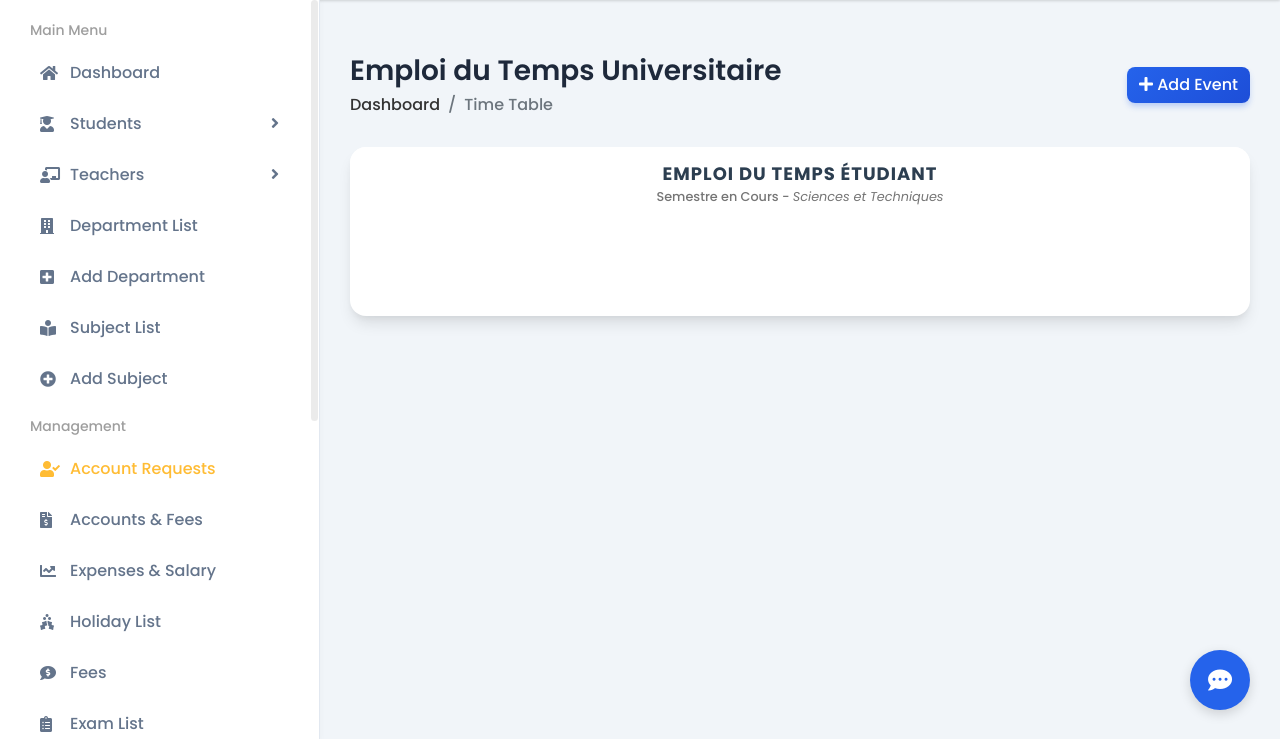
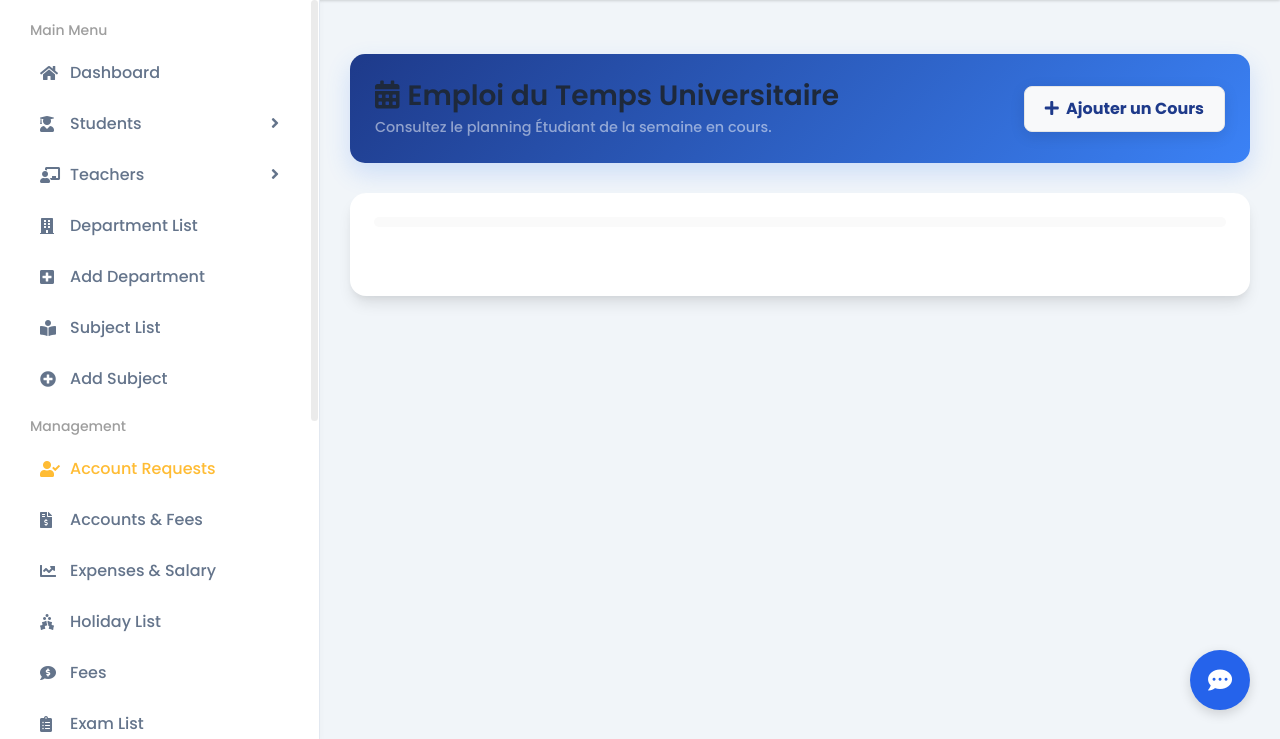
Before and after one commit to Homam-Dany/Application_Web_Systeme_De_Gestion_Scolaire, a Django app: page /student/timetable/ in a window 1280 px wide. Shown: the part 60-799 px from the top of the page. Run offline with Django 5.2, Linux system fonts and the light colour scheme; the visitor is signed in with stand-in values (Sample User, id 1); data that the repository does not hold is empty; some libraries are stand-ins or nearby versions.

Commit message:
Implémentation du système de couleurs dynamiques par filières et refonte emploi du temps

```diff
--- a/school/student/views.py
+++ b/school/student/views.py
@@ -14,11 +14,29 @@ def dashboard(request):
     exams = Exam.objects.all()[:5]
     timetables = TimeTable.objects.filter(class_name=student.student_class) if student else []
 
+    # Calculate current average for stats
+    from .models import ExamResult
+    results = ExamResult.objects.filter(student=student, is_published=True)
+    avg_grade = 0
+    if results.exists():
+        total_scaled = 0
+        for r in results:
+            total_m = float(r.exam.total_marks) if r.exam.total_marks else 20.0
+            mark = float(r.marks_obtained)
+            if r.rattrapage_marks is not None:
+                mark = max(mark, float(r.rattrapage_marks))
+            total_scaled += (mark / total_m) * 20.0
+        avg_grade = round(total_scaled / results.count(), 2)
+
     context = {
         'student': student,
         'holidays': holidays,
         'exams': exams,
-        'timetables': timetables
+        'timetables': timetables,
+        'average_grade': avg_grade,
+        'exam_count': exams.count(),
+        'total_subjects': Subject.objects.filter(class_name=student.student_class).count() if student else 0,
+        'teacher_count': Subject.objects.filter(class_name=student.student_class).values('teacher').distinct().count() if student else 0
     }
     return render(request, 'students/student-dashboard.html', context)
 
@@ -39,6 +57,8 @@ def student_list(request):
 
 @login_required
 def add_student(request):
+    if not request.user.is_admin:
+        return redirect('dashboard')
     if request.method == 'POST':
         first_name = request.POST.get('first_name')
         last_name = request.POST.get('last_name')
@@ -98,6 +118,8 @@ def holiday_list(request):
 
 @login_required
 def add_holiday(request):
+    if not request.user.is_admin:
+        return redirect('dashboard')
     if request.method == 'POST':
         Holiday.objects.create(
             holiday_id=request.POST.get('holiday_id'),
@@ -160,6 +182,8 @@ def exam_list(request):
 
 @login_required
 def add_exam(request):
+    if not (request.user.is_admin or request.user.is_teacher):
+        return redirect('dashboard')
     # Logic for allowed subjects based on user role
     if request.user.is_teacher:
         teacher = Teacher.objects.filter(user=request.user).first()
@@ -225,6 +249,15 @@ def timetable_list(request):
     ]
     slot_headers = [f"{s[0]} - {s[1]}" for s in slots]
 
+    # Predefined color palettes per filiere
+    filiere_colors = {
+        'MIP': {'main': '#22c55e', 'border': '#16a34a', 'cell': '#dcfce7', 'header': '#15803d', 'hborder': '#166534'},
+        'BCG': {'main': '#ef4444', 'border': '#dc2626', 'cell': '#fee2e2', 'header': '#b91c1c', 'hborder': '#991b1b'},
+        'MIPC': {'main': '#8b5cf6', 'border': '#7c3aed', 'cell': '#ede9fe', 'header': '#6d28d9', 'hborder': '#5b21b6'},
+        'GEGM': {'main': '#f97316', 'border': '#ea580c', 'cell': '#ffedd5', 'header': '#c2410c', 'hborder': '#9a3412'},
+        'DEFAULT': {'main': '#3b82f6', 'border': '#2563eb', 'cell': '#eff6ff', 'header': '#1d4ed8', 'hborder': '#1e3a8a'}
+    }
+
     def build_matrix(tts):
         matrix = {day: {f"{s[0]} - {s[1]}": [] for s in slots} for day in days}
         day_map = {
@@ -232,6 +265,10 @@ def timetable_list(request):
             'THURSDAY': 'JEUDI', 'FRIDAY': 'VENDREDI', 'SATURDAY': 'SAMEDI'
         }
         for tt in tts:
+            # Assign color dynamically
+            base_key = tt.class_name.split('_')[0] if tt.class_name and '_' in tt.class_name else tt.class_name
+            tt.colors = filiere_colors.get(base_key, filiere_colors['DEFAULT'])
+
             start_str = tt.start_time.strftime('%H:%M')
             end_str = tt.end_time.strftime('%H:%M')
             slot_key = f"{start_str} - {end_str}"
@@ -258,13 +295,17 @@ def timetable_list(request):
         student = Student.objects.filter(user=request.user).first()
         if student and student.student_class:
             student_cls = student.student_class.lower()
+            base_key = student_cls.split('_')[0].upper()
+            context['table_colors'] = filiere_colors.get(base_key, filiere_colors['DEFAULT'])
             timetables = [tt for tt in TimeTable.objects.all() if tt.class_name and (student_cls in tt.class_name.lower() or tt.class_name.lower() in student_cls)]
         else:
+            context['table_colors'] = filiere_colors['DEFAULT']
             timetables = []
         context['timetable_data'] = build_matrix(timetables)
 
     elif request.user.is_teacher:
         teacher = Teacher.objects.filter(user=request.user).first()
+        context['table_colors'] = filiere_colors['DEFAULT']
         timetables = TimeTable.objects.filter(teacher=teacher) if teacher else []
         context['timetable_data'] = build_matrix(timetables)
 
@@ -274,15 +315,6 @@ def timetable_list(request):
         class_names = set([tt.class_name for tt in all_timetables if tt.class_name])
 
         admin_matrices = {}
-        # Predefined color palettes per filiere
-        filiere_colors = {
-            'MIP': {'main': '#74b9ff', 'border': '#0984e3', 'cell': '#e3f2fd', 'header': '#3b5998', 'hborder': '#2a4175'},
-            'BCG': {'main': '#55efc4', 'border': '#00b894', 'cell': '#e8f8f5', 'header': '#16a085', 'hborder': '#0e6655'},
-            'MIPC': {'main': '#a29bfe', 'border': '#6c5ce7', 'cell': '#f4f1ea', 'header': '#8e44ad', 'hborder': '#5b2c6f'},
-            'GEGM': {'main': '#fab1a0', 'border': '#e17055', 'cell': '#fdf2e9', 'header': '#d35400', 'hborder': '#873600'},
-            'DEFAULT': {'main': '#ffeaa7', 'border': '#fdcb6e', 'cell': '#fcf3cf', 'header': '#f39c12', 'hborder': '#9c640c'}
-        }
-
         for cname in sorted(list(class_names)):
             tts = [tt for tt in all_timetables if tt.class_name == cname]
             base_key = cname.split('_')[0] if '_' in cname else cname
@@ -298,6 +330,8 @@ def timetable_list(request):
 
 @login_required
 def add_timetable(request):
+    if not request.user.is_admin:
+        return redirect('dashboard')
     subjects = Subject.objects.all()
     teachers = Teacher.objects.all()
     if request.method == 'POST':
--- a/school/templates/student/timetable.html
+++ b/school/templates/student/timetable.html
@@ -1,19 +1,53 @@
 {% extends 'Home/base.html' %}
 {% block body %}
+<!-- Importer le style Premium commun -->
+<style>
+    .premium-header {
+        background: linear-gradient(135deg, #1e3a8a 0%, #3b82f6 100%);
+        border-radius: 15px;
+        padding: 25px;
+        color: white;
+        margin-bottom: 30px;
+        box-shadow: 0 10px 25px rgba(59,130,246,0.2);
+    }
+    .premium-card { border-radius: 15px; border: none; box-shadow: 0 10px 30px rgba(0,0,0,0.04); background: white; overflow: hidden; }
+
+    /* Navigation Tabs Premium */
+    .nav-tabs-solid { border-bottom: none; background: #f8fafc; border-radius: 10px; padding: 5px; margin-bottom: 25px !important; }
+    .nav-tabs-solid .nav-item { margin-bottom: 0; }
+    .nav-tabs-solid .nav-link {
+        border: none; color: #64748b; border-radius: 8px; font-weight: 700; transition: all 0.3s; padding: 12px 20px;
+    }
+    .nav-tabs-solid .nav-link:hover { color: #3b82f6; background: rgba(59,130,246,0.05); }
+    .nav-tabs-solid .nav-link.active {
+        background: white; color: #1e3a8a; box-shadow: 0 4px 10px rgba(0,0,0,0.05); border: none;
+    }
+
+    .table-timetable th { text-transform: uppercase; letter-spacing: 1px; font-weight: 700 !important; }
+    .table-timetable td { padding: 12px; }
+
+    .course-card {
+        transition: transform 0.2s, box-shadow 0.2s; border-radius: 8px; padding: 10px; margin-bottom: 4px; border-left-width: 4px !important;
+    }
+    .course-card:hover { transform: translateY(-2px); box-shadow: 0 5px 15px rgba(0,0,0,0.1); }
+</style>
+
 <div class="page-wrapper">
     <div class="content container-fluid">
-        <div class="page-header">
+        <!-- Header Premium -->
+        <div class="premium-header">
             <div class="row align-items-center">
                 <div class="col">
-                    <h3 class="page-title">Emploi du Temps Universitaire</h3>
-                    <ul class="breadcrumb">
-                        <li class="breadcrumb-item"><a href="{% url 'dashboard' %}">Dashboard</a></li>
-                        <li class="breadcrumb-item active">Time Table</li>
-                    </ul>
+                    <h3 class="page-title text-white mb-1"><i class="fas fa-calendar-alt mr-2"></i>Emploi du Temps Universitaire</h3>
+                    <p class="mb-0 text-white-50" style="font-size: 0.9rem;">
+                        Consultez le planning {% if is_teacher %}Professeur{% else %}Étudiant{% endif %} de la semaine en cours.
+                    </p>
                 </div>
                 {% if request.user.is_admin %}
-                <div class="col-auto text-right float-right ml-auto">
-                    <a href="{% url 'add_timetable' %}" class="btn btn-primary"><i class="fas fa-plus"></i> Add Event</a>
+                <div class="col-auto text-right mb-0">
+                    <a href="{% url 'add_timetable' %}" class="btn btn-light" style="color: #1e3a8a; font-weight: bold; border-radius: 8px; padding: 10px 20px; box-shadow: 0 4px 15px rgba(0,0,0,0.1);">
+                        <i class="fas fa-plus mr-1"></i> Ajouter un Cours
+                    </a>
                 </div>
                 {% endif %}
             </div>
@@ -21,58 +55,56 @@
 
         <div class="row">
             <div class="col-sm-12">
-                <div class="card shadow-sm border-0">
-                    <div class="card-header bg-white text-center border-bottom-0 pb-0">
-                        <h4 class="card-title text-uppercase font-weight-bold" style="color: #2c3e50; letter-spacing: 1px;">
-                            Emploi du Temps {% if is_teacher %}Professeur{% else %}Étudiant{% endif %}
-                        </h4>
-                        <p class="text-muted"><small>Semestre en Cours - <i>Sciences et Techniques</i></small></p>
-                    </div>
+                <div class="card premium-card">
                     <div class="card-body p-4">
                         {% if is_admin %}
                         <!-- ADMIN MULTI-TAB VIEW -->
-                        <ul class="nav nav-tabs nav-tabs-solid nav-justified mb-4" id="timetableTabs" role="tablist">
+                        <ul class="nav nav-tabs nav-tabs-solid nav-justified" id="timetableTabs" role="tablist">
                             {% for cname, data in admin_matrices.items %}
                             <li class="nav-item">
-                                <a class="nav-link font-weight-bold text-uppercase {% if forloop.first %}active{% endif %}" id="tab-{{ cname }}-link" data-toggle="tab" href="#tab-{{ cname }}" role="tab" aria-selected="{% if forloop.first %}true{% else %}false{% endif %}" style="letter-spacing: 1px;">
+                                <a class="nav-link {% if forloop.first %}active{% endif %}" id="tab-{{ cname }}-link" data-toggle="tab" href="#tab-{{ cname }}" role="tab" aria-selected="{% if forloop.first %}true{% else %}false{% endif %}">
                                     {{ cname }}
                                 </a>
                             </li>
                             {% endfor %}
                         </ul>
 
-                        <div class="tab-content" id="timetableTabsContent">
+                        <div class="tab-content mt-4" id="timetableTabsContent">
                             {% for cname, cluster in admin_matrices.items %}
                             {% with matrix=cluster.data colors=cluster.colors %}
                             <div class="tab-pane fade {% if forloop.first %}show active{% endif %}" id="tab-{{ cname }}" role="tabpanel">
                                 <div class="table-responsive">
-                                    <table class="table table-bordered table-striped text-center align-middle" style="table-layout: fixed; width: 100%; border-color: #dee2e6;">
+                                    <table class="table table-bordered table-timetable text-center align-middle" style="table-layout: fixed; width: 100%; border-color: #e2e8f0; border-radius: 10px; overflow: hidden; border-style: hidden; box-shadow: 0 0 0 1px #e2e8f0;">
                                         <thead class="text-white" style="background-color: {{ colors.header }};">
                                             <tr>
-                                                <th style="width: 12%; border: 1px solid {{ colors.hborder }}; font-size: 14px;">Jours / Heures</th>
+                                                <th style="width: 14%; border-color: {{ colors.hborder }}; font-size: 13px;">Jours / Heures</th>
                                                 {% for h in slot_headers %}
-                                                    <th style="border: 1px solid {{ colors.hborder }}; font-size: 14px;">{{ h }}</th>
+                                                    <th style="border-color: {{ colors.hborder }}; font-size: 13px;">{{ h }}</th>
                                                 {% endfor %}
                                             </tr>
                                         </thead>
-                                        <tbody style="background-color: #f8f9fa;">
+                                        <tbody style="background-color: #fafafa;">
                                             {% for row in matrix %}
                                             <tr>
-                                                <td class="font-weight-bold text-white align-middle shadow-sm" style="background-color: {{ colors.main }}; border: 1px solid {{ colors.border }}; letter-spacing: 1px; font-size: 13px;">
-                                                    {{ row.day_name }}
-                                                </td>
+                                                <!-- Jours de la semaine -->
                                                 {% for cell in row.slots %}
-                                                    <td style="border: 1px solid #dfe6e9; padding: 10px; vertical-align: middle;">
+                                                    {% if forloop.first %}
+                                                    <td class="font-weight-bold text-white align-middle shadow-sm" style="background-color: {{ colors.main }}; border-color: {{ colors.border }}; letter-spacing: 1.5px; font-size: 12px; writing-mode: vertical-rl; transform: rotate(180deg); text-transform: uppercase;">
+                                                        {{ row.day_name }}
+                                                    </td>
+                                                    {% endif %}
+
+                                                    <td style="border: 1px solid #e2e8f0; vertical-align: middle;">
                                                         {% if cell.events %}
                                                             {% for ev in cell.events %}
-                                                            <div class="p-2 mb-1 shadow-sm rounded" style="background-color: {{ colors.cell }}; border-left: 4px solid {{ colors.border }};">
-                                                                <strong style="color: #2d3436; font-size: 12px; display: block;">{{ ev.subject.name|upper }}</strong>
-                                                                <span class="badge badge-primary badge-pill mb-1" style="font-size: 10px; background-color: {{ colors.main }};">{{ ev.room_no }}</span><br>
-                                                                <small class="text-muted font-weight-bold"><i class="fas fa-user-tie"></i> Pr. {{ ev.teacher.last_name }}</small>
+                                                            <div class="course-card shadow-sm" style="background-color: {{ ev.colors.cell|default:'#eff6ff' }}; border-left-color: {{ ev.colors.border|default:'#3b82f6' }};">
+                                                                <strong style="color: #1e293b; font-size: 13px; display: block; margin-bottom: 5px;">{{ ev.subject.name|upper }}</strong>
+                                                                <span class="badge badge-pill text-white mb-2 py-1 px-2" style="font-size: 10px; font-weight: 700; background-color: {{ ev.colors.main|default:'#2563eb' }};"><i class="fas fa-door-open mr-1"></i>{{ ev.room_no }}</span><br>
+                                                                <small class="text-muted font-weight-bold"><i class="fas fa-chalkboard-teacher text-secondary mr-1"></i>Pr. {{ ev.teacher.last_name }}</small>
                                                             </div>
                                                             {% endfor %}
                                                         {% else %}
-                                                            <span class="text-muted" style="opacity: 0.2;">-</span>
+                                                            <span class="text-muted" style="opacity: 0.15; font-size: 1.5rem;">&bull;</span>
                                                         {% endif %}
                                                     </td>
                                                 {% endfor %}
@@ -89,37 +121,41 @@
                         {% else %}
                         <!-- REGULAR STUDENT/TEACHER VIEW -->
                         <div class="table-responsive">
-                            <table class="table table-bordered table-striped text-center align-middle" style="table-layout: fixed; width: 100%; border-color: #dee2e6;">
-                                <thead class="text-white" style="background-color: {% if is_teacher %}#c0392b{% else %}#3b5998{% endif %};">
+                            <table class="table table-bordered table-timetable text-center align-middle" style="table-layout: fixed; width: 100%; border-color: #e2e8f0; border-radius: 10px; overflow: hidden; border-style: hidden; box-shadow: 0 0 0 1px #e2e8f0;">
+                                <thead class="text-white" style="background-color: {{ table_colors.header|default:'#1e3a8a' }};">
                                     <tr>
-                                        <th style="width: 12%; border: 1px solid {% if is_teacher %}#922b21{% else %}#2a4175{% endif %}; font-size: 14px;">Jours / Heures</th>
+                                        <th style="width: 14%; border-color: {{ table_colors.hborder|default:'#1e40af' }}; font-size: 13px;">Jours / Heures</th>
                                         {% for h in slot_headers %}
-                                            <th style="border: 1px solid {% if is_teacher %}#922b21{% else %}#2a4175{% endif %}; font-size: 14px;">{{ h }}</th>
+                                            <th style="border-color: {{ table_colors.hborder|default:'#1e40af' }}; font-size: 13px;">{{ h }}</th>
                                         {% endfor %}
                                     </tr>
                                 </thead>
-                                <tbody style="background-color: #f8f9fa;">
+                                <tbody style="background-color: #fafafa;">
                                     {% for row in timetable_data %}
                                     <tr>
-                                        <td class="font-weight-bold text-white align-middle shadow-sm" style="background-color: {% if is_teacher %}#e74c3c{% else %}#74b9ff{% endif %}; border: 1px solid {% if is_teacher %}#c0392b{% else %}#0984e3{% endif %}; letter-spacing: 1px; font-size: 13px;">
-                                            {{ row.day_name }}
-                                        </td>
                                         {% for cell in row.slots %}
-                                            <td style="border: 1px solid #dfe6e9; padding: 10px; vertical-align: middle;">
+                                            {% if forloop.first %}
+                                            <!-- Jour sur le côté -->
+                                            <td class="font-weight-bold text-white align-middle shadow-sm" style="background-color: {{ table_colors.main|default:'#3b82f6' }}; border-color: {{ table_colors.border|default:'#2563eb' }}; letter-spacing: 1.5px; font-size: 12px; writing-mode: vertical-rl; transform: rotate(180deg); text-transform: uppercase;">
+                                                {{ row.day_name }}
+                                            </td>
+                                            {% endif %}
+
+                                            <td style="border: 1px solid #e2e8f0; vertical-align: middle;">
                                                 {% if cell.events %}
                                                     {% for ev in cell.events %}
-                                                    <div class="p-2 mb-1 shadow-sm rounded" style="background-color: {% if is_teacher %}#fadbd8{% else %}#e3f2fd{% endif %}; border-left: 4px solid {% if is_teacher %}#e74c3c{% else %}#0984e3{% endif %};">
-                                                        <strong style="color: #2d3436; font-size: 12px; display: block;">{{ ev.subject.name|upper }}</strong>
-                                                        <span class="badge badge-primary badge-pill mb-1" style="font-size: 10px;">{{ ev.room_no }}</span><br>
+                                                    <div class="course-card shadow-sm" style="background-color: {{ ev.colors.cell|default:'#eff6ff' }}; border-left-color: {{ ev.colors.border|default:'#3b82f6' }};">
+                                                        <strong style="color: #1e293b; font-size: 13px; display: block; margin-bottom: 5px;">{{ ev.subject.name|upper }}</strong>
+                                                        <span class="badge badge-pill text-white mb-2 py-1 px-2" style="font-size: 10px; font-weight: 700; background-color: {{ ev.colors.main|default:'#2563eb' }};"><i class="fas fa-door-open mr-1"></i>{{ ev.room_no }}</span><br>
                                                         {% if is_teacher %}
-                                                            <small class="text-muted font-weight-bold">{{ ev.subject.class_name }}</small>
+                                                            <small class="font-weight-bold" style="color: {{ ev.colors.border|default:'#ef4444' }};"><i class="fas fa-users mr-1"></i>{{ ev.class_name }}</small>
                                                         {% else %}
-                                                            <small class="text-muted font-weight-bold"><i class="fas fa-user-tie"></i> Pr. {{ ev.teacher.last_name }}</small>
+                                                            <small class="text-muted font-weight-bold"><i class="fas fa-chalkboard-teacher text-secondary mr-1"></i>Pr. {{ ev.teacher.last_name }}</small>
                                                         {% endif %}
                                                     </div>
                                                     {% endfor %}
                                                 {% else %}
-                                                    <span class="text-muted" style="opacity: 0.2;">-</span>
+                                                    <span class="text-muted" style="opacity: 0.15; font-size: 1.5rem;">&bull;</span>
                                                 {% endif %}
                                             </td>
                                         {% endfor %}
```
